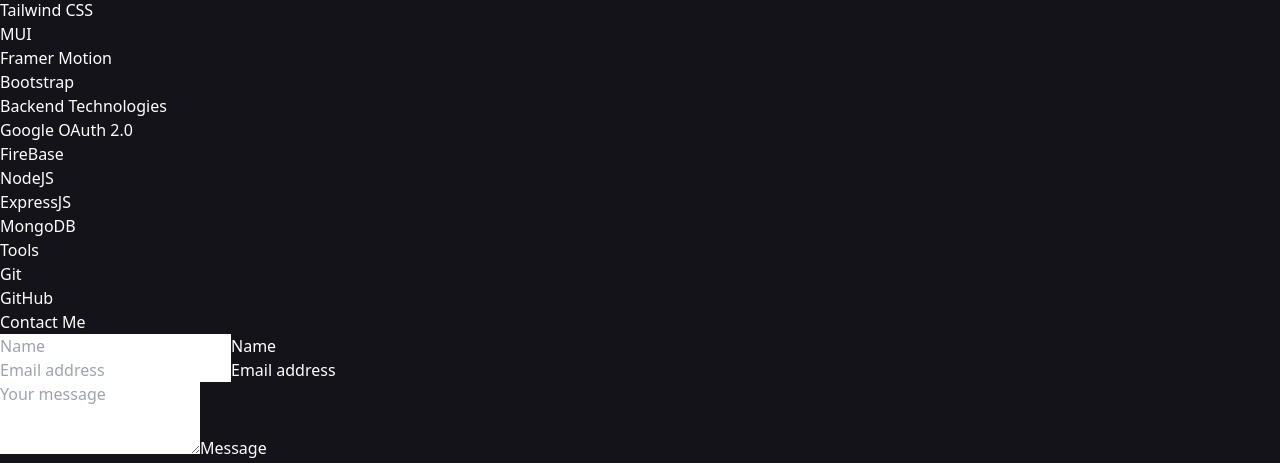
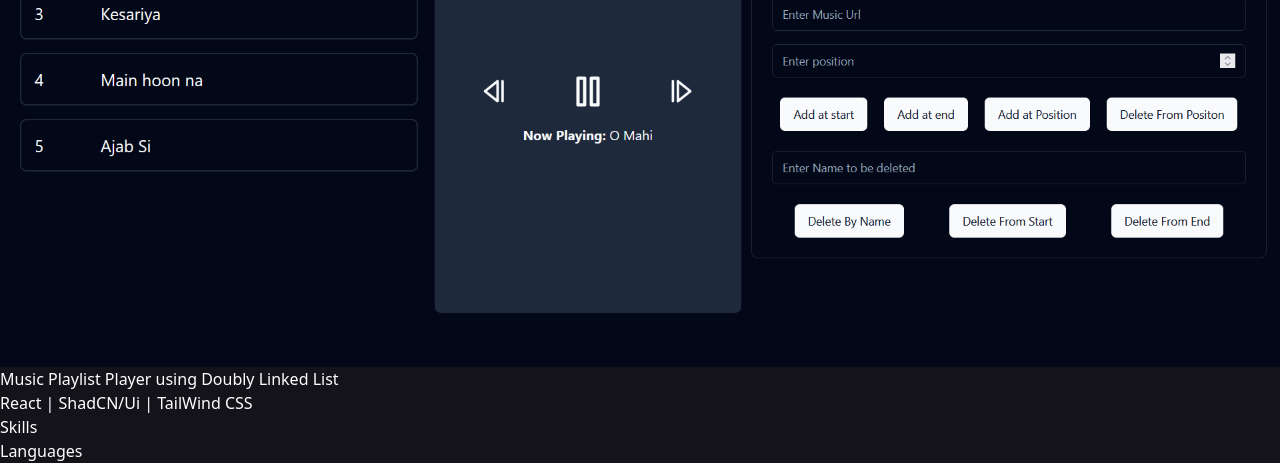
Before and after one commit to yashasvisxena/Portfolio, a React (Vite) app: page / in a window 1280 px wide. Shown: the part 5441-5904 px from the top of the page. Built offline with nearby package versions, Linux system fonts and the light colour scheme.

Commit message:
added new project and skills

```diff
--- a/src/Components/Project.jsx
+++ b/src/Components/Project.jsx
@@ -5,6 +5,7 @@
 import yaar from "./images/Logo.png";
 import spotify1 from "./images/spotify1.png";
 import terrarecon from "./images/terrarecon.png";
+import MusicPlayer from "./images/MusicPlayer.png";
 function Project() {
   return (
     <div className="flex-col h-full w-full rounded-xl" id="projects">
@@ -46,6 +47,12 @@
           title={"TerraRecon (SIH)"}
           tech={"React | Framer Motion | TailWind CSS"}
         />
+        <Cards
+          img={MusicPlayer}
+          link={"https://github.com/yashasvisxena/Music-Playlist-Player"}
+          title={"Music Playlist Player using Doubly Linked List"}
+          tech={"React | ShadCN/Ui | TailWind CSS"}
+        />
       </div>
     </div>
   );
--- a/src/Components/Skills.jsx
+++ b/src/Components/Skills.jsx
@@ -39,7 +39,7 @@
               Framer Motion
             </h1>
             <h1 className="bg-[#14131a] m-2 border-[1px] border-white rounded-lg text-base p-2 text-center">
-              Bootstrap
+              ShadCN/ui
             </h1>
           </div>
         </div>
```
Also changed, not shown: src/Components/images/MusicPlayer.png (added).
